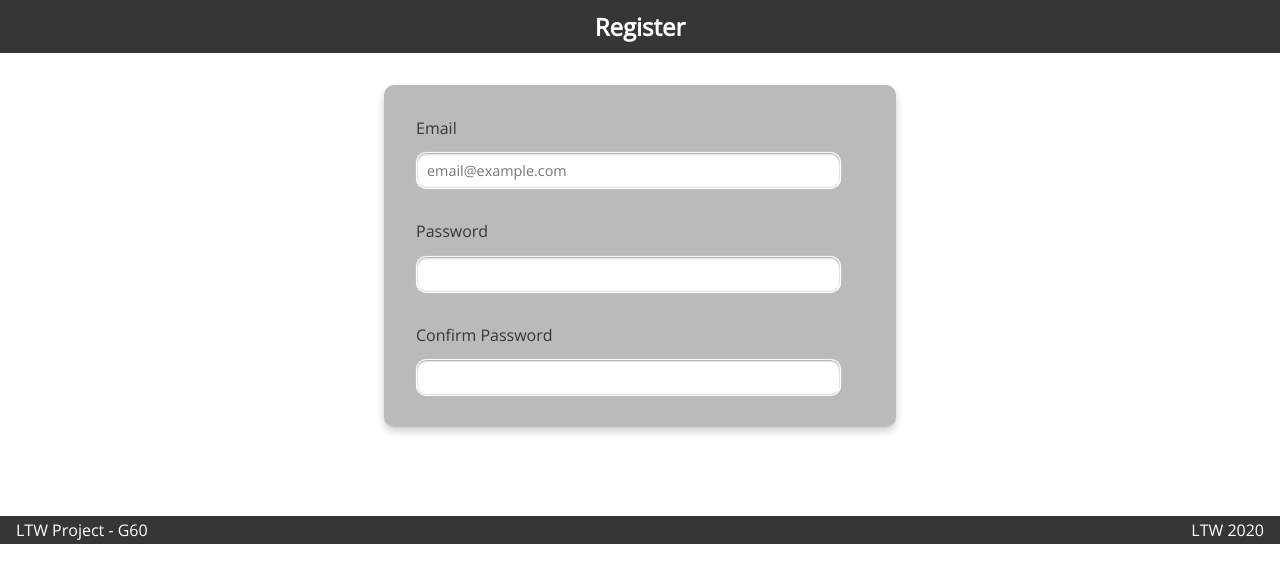
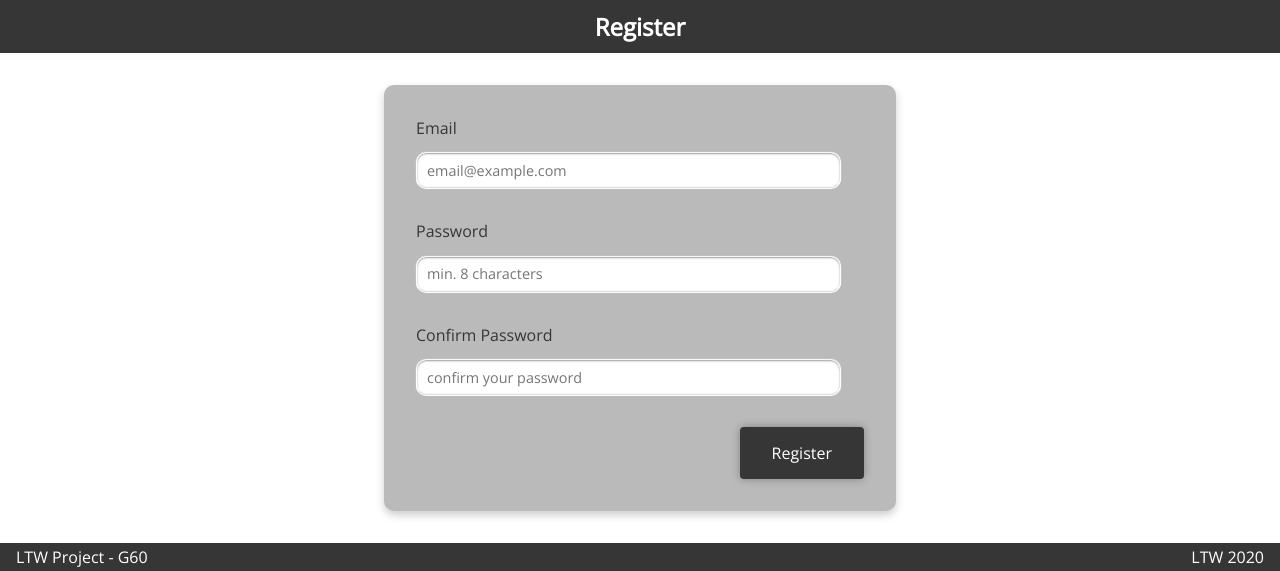
Before and after one commit to FEUP-LTW/ltw-project-g60, a PHP site: page /register.html in a window 1280 px wide. Shown: the part 256-827 px from the top of the page. Before the commit the page ends 800 px from the top, so only its background shows below. Run offline with PHP 8.4, Linux system fonts and the light colour scheme.

Commit message:
enhancements SASS

```diff
--- a/register.html
+++ b/register.html
@@ -30,12 +30,12 @@
                     <input type="email" name="email" placeholder="email@example.com">
                 </label>
                 <label>Password
-                    <input type="password" name="password">
+                    <input type="password" name="password" placeholder="min. 8 characters">
                 </label>
                 <label>Confirm Password
-                    <input type="password" name="password">
+                    <input type="password" name="password" placeholder="confirm your password">
                 </label>
-                <input hidden type="submit">
+                <input type="submit" class="button" value="Register">
             </form>
         </section>
     </div>
--- a/style/homepage.sass
+++ b/style/homepage.sass
@@ -13,7 +13,6 @@ body
     grid-template-columns: repeat(3, 1fr)
     grid-auto-rows: auto
     grid-gap: 1rem
-
     *
       text-decoration: none
 
@@ -25,7 +24,6 @@ body
     transition: 0.3s
     border-radius: 10px
     background-color: #a1a1a1
-
     a
       position: relative
       color: black
@@ -50,16 +48,3 @@ body
     display: flex
     justify-content: center
     margin-top: 2em
-
-  .button
-    background-color: #363636 /* Green */
-    border: none
-    color: white
-    padding: 15px 32px
-    text-align: center
-    text-decoration: none
-    display: block
-    font-size: 16px
-    border-radius: 0.25rem
-    box-shadow: 0 0 0.5rem rgba(0, 0, 0, 0.3)
-    cursor: pointer
--- a/style/style.css
+++ b/style/style.css
@@ -36,12 +36,12 @@ body .header h2 {
   text-align: center;
   font-size: 200%;
 }
-body #links {
+body #links, body #signup {
   position: relative;
   float: left;
   padding-left: 10em;
 }
-body #links a {
+body #links a, body #signup a {
   font-size: 1.2rem;
   text-decoration: none;
   color: white;
@@ -51,18 +51,8 @@ body #links a {
   margin-bottom: 1em;
 }
 body #signup {
-  position: relative;
   float: right;
   padding-right: 10em;
-}
-body #signup a {
-  font-size: 1.2rem;
-  text-decoration: none;
-  color: white;
-  margin-right: 20px;
-  border-bottom: 1px solid white;
-  padding-bottom: 5px;
-  margin-bottom: 1em;
 }
 body .footer {
   flex-shrink: 0;
@@ -75,6 +65,19 @@ body .footer p:first-child {
 }
 body .footer p:last-child {
   float: right;
+}
+body .button {
+  background-color: #363636;
+  border: none;
+  color: white;
+  padding: 15px 32px;
+  text-align: center;
+  text-decoration: none;
+  display: block;
+  font-size: 16px;
+  border-radius: 0.25rem;
+  box-shadow: 0 0 0.5rem rgba(0, 0, 0, 0.3);
+  cursor: pointer;
 }
 
 body {
@@ -130,19 +133,6 @@ body #shuffle-button {
   justify-content: center;
   margin-top: 2em;
 }
-body .button {
-  background-color: #363636;
-  border: none;
-  color: white;
-  padding: 15px 32px;
-  text-align: center;
-  text-decoration: none;
-  display: block;
-  font-size: 16px;
-  border-radius: 0.25rem;
-  box-shadow: 0 0 0.5rem rgba(0, 0, 0, 0.3);
-  cursor: pointer;
-}
 
 #login h2, #register h2 {
   background-color: #363636;
```
Also changed, not shown: style/common.sass (+14 -12 lines), 1 other file.
